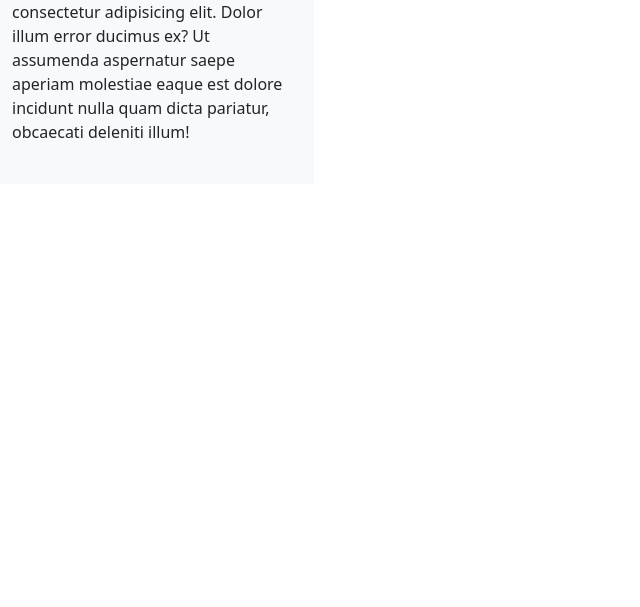
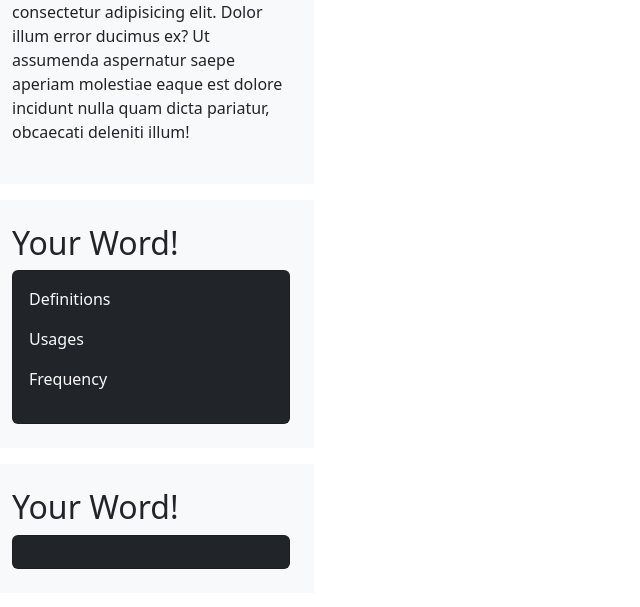
Before and after one commit to raydover/project-01, a plain HTML site: page index.html in a window 1280 px wide. Shown: the part 653-1260 px from the top of the page, without its empty margins (0-640 px from the left). Before the commit the page ends 853 px from the top, so only its background shows below. Drawn offline with nearby package versions, Linux system fonts and the light colour scheme.

Commit message:
created cards for word api and translate api to be populated in js

```diff
--- a/index.html
+++ b/index.html
@@ -52,12 +52,31 @@
                 deleniti illum!</p>
         </aside>
     </section>
+
     <!-- Container to hold wordAPI data -->
+    <section class="row">
+        <main class="col-12 col-md-3 p-4 bg-light text-dark">
+            <h2>Your Word!</h2>
+            <section id="search-result">
+                <article class="card p-3 bg-dark text-light">
+                    <p>Definitions</p>
+                    <p>Usages</p>
+                    <p>Frequency</p>
+                </article>
+            </section>
+        </main>
+        </section>
+
         <!-- Container for Microsoft translate API data -->
-
-
-
-
+        <section class="row">
+            <main class="col-12 col-md-3 my-3 p-4 bg-light text-dark">
+                <h2>Your Word!</h2>
+                <section id="translate">
+                    <article class="card p-3 bg-dark text-light">
+                    </article>
+                </section>
+            </main>
+        </section>
         <!-- Footer? -->
         <!-- JavaScript Bundle with Popper -->
         <script src="https://cdn.jsdelivr.net/npm/bootstrap@5.2.0-beta1/dist/js/bootstrap.bundle.min.js"
```
Lines whose indentation alone changed are shown as unchanged.
